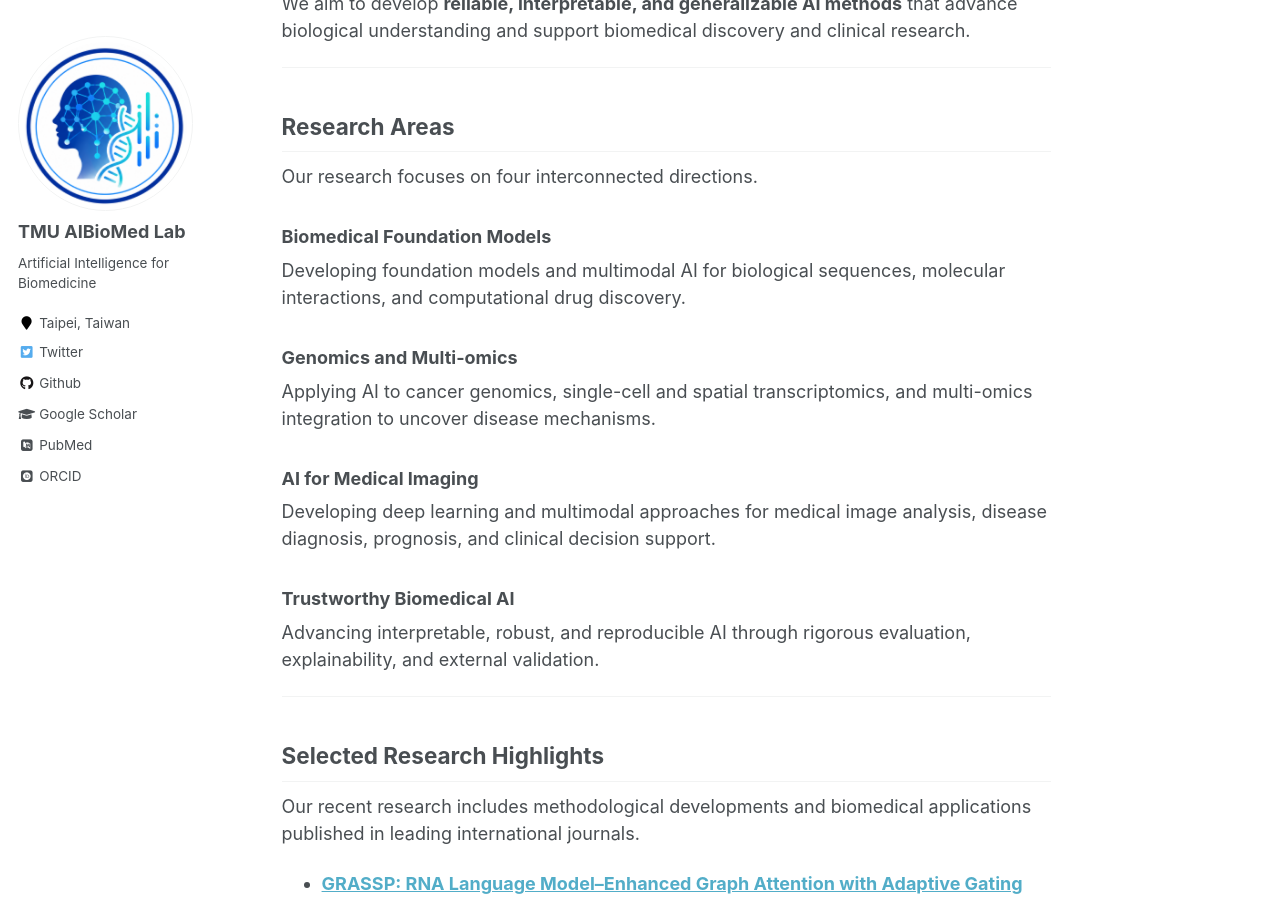
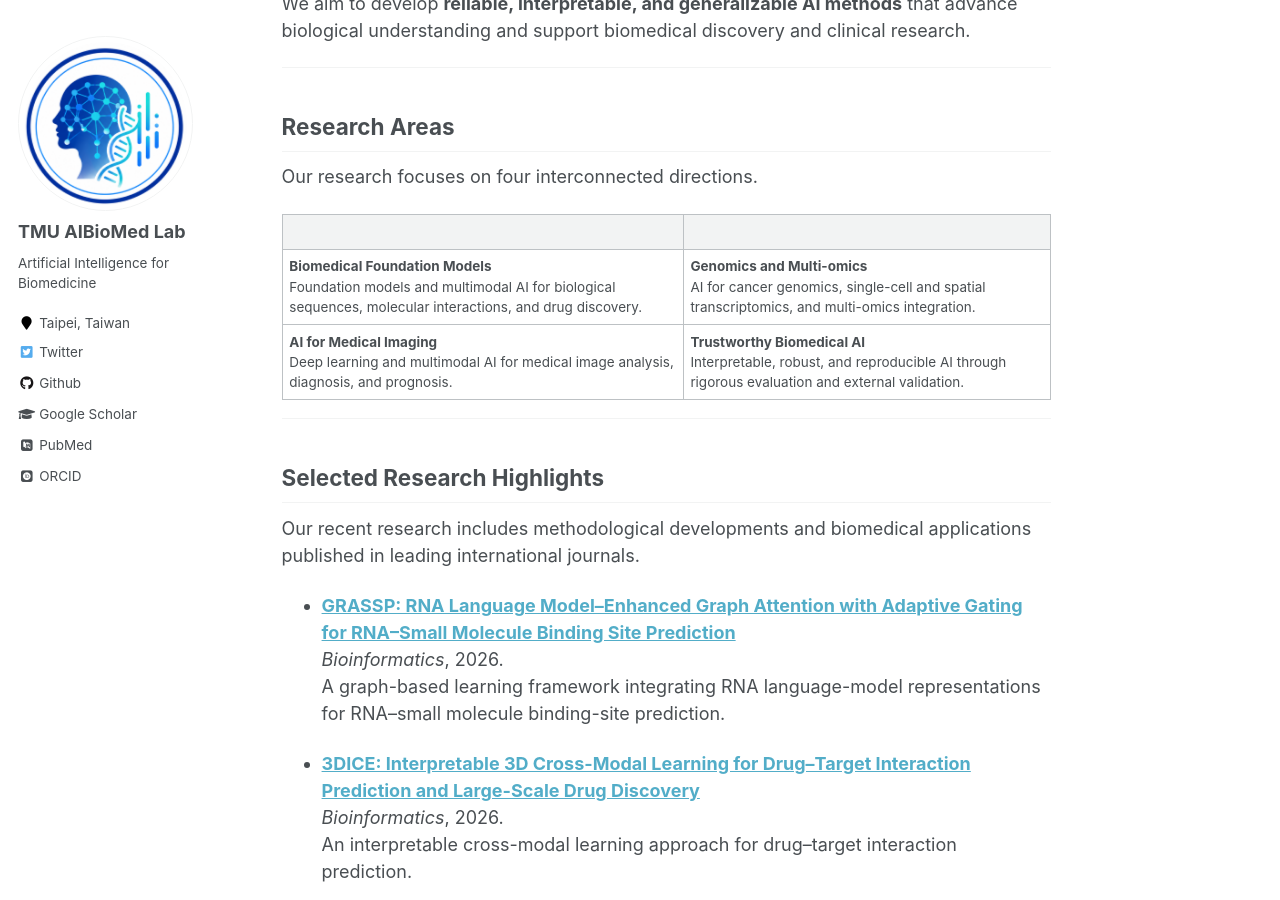
Before and after one commit to khanhlee/khanhlee.github.io, a Jekyll site: the page built from _pages/about.md, in a window 1280 px wide and 900 px high, scrolled down 529 px. Built offline with Jekyll 4.4.1, drawn with Linux system fonts in a browser that asks for light colours; some web fonts are replaced.

Commit message:
Update about.md

```diff
--- a/_pages/about.md
+++ b/_pages/about.md
@@ -26,21 +26,10 @@ We aim to develop **reliable, interpretable, and generalizable AI methods** that
 
 Our research focuses on four interconnected directions.
 
-### Biomedical Foundation Models
-
-Developing foundation models and multimodal AI for biological sequences, molecular interactions, and computational drug discovery.
-
-### Genomics and Multi-omics
-
-Applying AI to cancer genomics, single-cell and spatial transcriptomics, and multi-omics integration to uncover disease mechanisms.
-
-### AI for Medical Imaging
-
-Developing deep learning and multimodal approaches for medical image analysis, disease diagnosis, prognosis, and clinical decision support.
-
-### Trustworthy Biomedical AI
-
-Advancing interpretable, robust, and reproducible AI through rigorous evaluation, explainability, and external validation.
+| | |
+|:---|:---|
+| **Biomedical Foundation Models**<br>Foundation models and multimodal AI for biological sequences, molecular interactions, and drug discovery. | **Genomics and Multi-omics**<br>AI for cancer genomics, single-cell and spatial transcriptomics, and multi-omics integration. |
+| **AI for Medical Imaging**<br>Deep learning and multimodal AI for medical image analysis, diagnosis, and prognosis. | **Trustworthy Biomedical AI**<br>Interpretable, robust, and reproducible AI through rigorous evaluation and external validation. |
 
 ---
 
```
